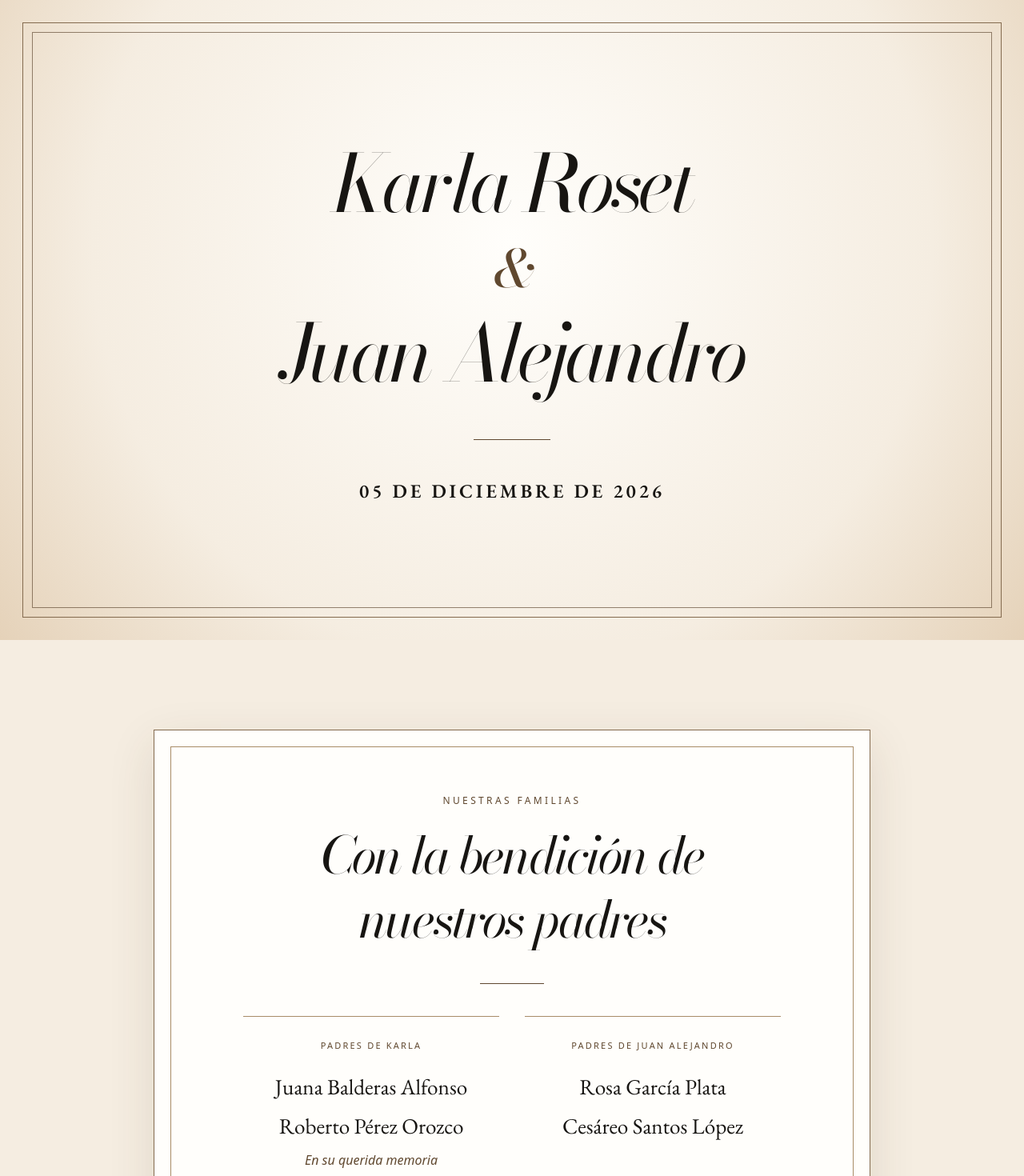
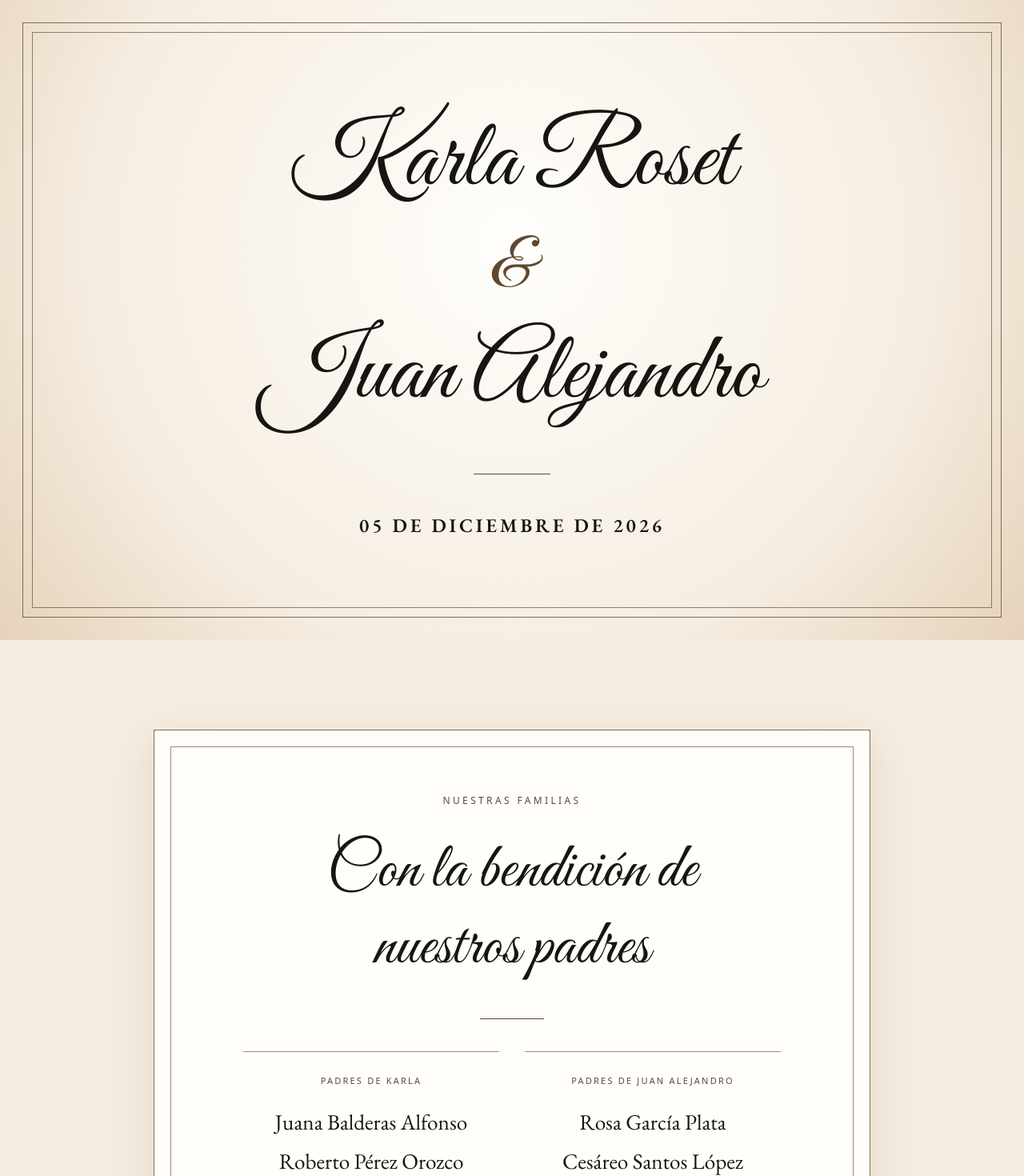
Before and after one commit to patrickespinoza/Karla-Juan, a React (Vite) app in the folder Nuestra-Boda/: page / in a window 1280 px wide. Shown: the top 1470 px of the page at 80% size. Built offline with nearby package versions, Linux system fonts and the light colour scheme.

Commit message:
Cambio 2

```diff
--- a/Nuestra-Boda/index.html
+++ b/Nuestra-Boda/index.html
@@ -5,11 +5,12 @@
     <meta name="viewport" content="width=device-width, initial-scale=1.0" />
 
     <title>Karla Roset y Juan Alejandro | Boda y Bautizo</title>
+
     <meta
       name="description"
       content="Acompáñanos a celebrar nuestra boda y un bautizo en un día muy especial para nuestra familia."
     />
-    <meta name="theme-color" content="#F9F6EF" />
+    <meta name="theme-color" content="#F5EDE1" />
 
     <!-- Vista previa al compartir -->
     <meta property="og:type" content="website" />
@@ -34,7 +35,7 @@
     />
     <meta name="twitter:image" content="/vistaprevia02.avif" />
 
-    <!-- Tipografías de la invitación -->
+    <!-- Tipografías -->
     <link rel="preconnect" href="https://fonts.googleapis.com" />
     <link
       rel="preconnect"
@@ -42,7 +43,7 @@
       crossorigin
     />
     <link
-      href="https://fonts.googleapis.com/css2?family=Bodoni+Moda:ital,opsz,wght@0,6..96,400;0,6..96,500;0,6..96,600;1,6..96,400&family=EB+Garamond:ital,wght@0,400;0,500;0,600;1,400&display=swap"
+      href="https://fonts.googleapis.com/css2?family=Bodoni+Moda:ital,opsz,wght@0,6..96,400;0,6..96,500;0,6..96,600;1,6..96,400&family=EB+Garamond:ital,wght@0,400;0,500;0,600;1,400&family=Great+Vibes&display=swap"
       rel="stylesheet"
     />
   </head>
--- a/Nuestra-Boda/src/componentes-encabezado/itinerario2.jsx
+++ b/Nuestra-Boda/src/componentes-encabezado/itinerario2.jsx
@@ -28,12 +28,12 @@ const eventos = [
     descripcion:
       "Fotografías con nuestra pequeña Alessa, animación para los niños y el tradicional bolo del padrino.",
   },
-  {
-    hora: "17:00 h",
-    titulo: "¡5 años de Imanol! 🎂",
-    descripcion:
-      "Celebramos la vida de nuestro pequeño con piñatas, juegos y mucha diversión para grandes y pequeños.",
-  },
+{
+  hora: "17:00 h",
+  titulo: "¡5 años de Imanol y bautizo de Danielle Alessa! 🎂",
+  descripcion:
+    "Celebramos los 5 años de Imanol y el bautizo de Danielle Alessa con piñatas, juegos y mucha diversión para grandes y pequeños.",
+},
   {
     hora: "19:00 h",
     titulo: "La hora de los novios 🥂",
--- a/Nuestra-Boda/src/componentes-encabezado/novios.jsx
+++ b/Nuestra-Boda/src/componentes-encabezado/novios.jsx
@@ -26,8 +26,8 @@ const Novios = () => {
           </p>
 
           <h2
-            className="mt-5 text-[clamp(2.3rem,8vw,4rem)] italic leading-tight tracking-[-0.05em] text-[#171512]"
-            style={{ fontFamily: '"Bodoni Moda", Georgia, serif' }}
+            className="mt-8 text-[clamp(2.8rem,9vw,5rem)] font-normal leading-[1.2] text-[#171512]"
+            style={{ fontFamily: '"Great Vibes", cursive' }}
           >
             Con la bendición de
             <br />
--- a/Nuestra-Boda/src/portada.jsx
+++ b/Nuestra-Boda/src/portada.jsx
@@ -16,27 +16,31 @@ export default function Portada() {
         style={{ borderColor: "#846B4F" }}
         aria-hidden="true"
       />
+
       <div
         className="pointer-events-none absolute inset-7 border sm:inset-10"
         style={{ borderColor: "rgba(92, 69, 46, 0.65)" }}
         aria-hidden="true"
       />
 
-      <div className="relative z-10 flex w-full max-w-2xl flex-col items-center">
+      <div className="relative z-10 flex w-full max-w-3xl flex-col items-center">
         <h1
-          className="w-full text-[clamp(2.7rem,10vw,6.2rem)] leading-[1.2] tracking-[-0.055em]"
-          style={{ fontFamily: '"Bodoni Moda", Georgia, serif' }}
+          className="w-full text-[clamp(3.4rem,12vw,7.5rem)] font-normal leading-[1.25]"
+          style={{
+            fontFamily: '"Great Vibes", cursive',
+            color: "#171512",
+          }}
         >
-          <span className="block italic">Karla Roset</span>
+          <span className="block">Karla Roset</span>
 
           <span
-            className="my-2 block text-[0.65em] italic"
+            className="my-1 block text-[0.72em]"
             style={{ color: "#60482F" }}
           >
             &
           </span>
 
-          <span className="block italic">Juan Alejandro</span>
+          <span className="block">Juan Alejandro</span>
         </h1>
 
         <div
```
